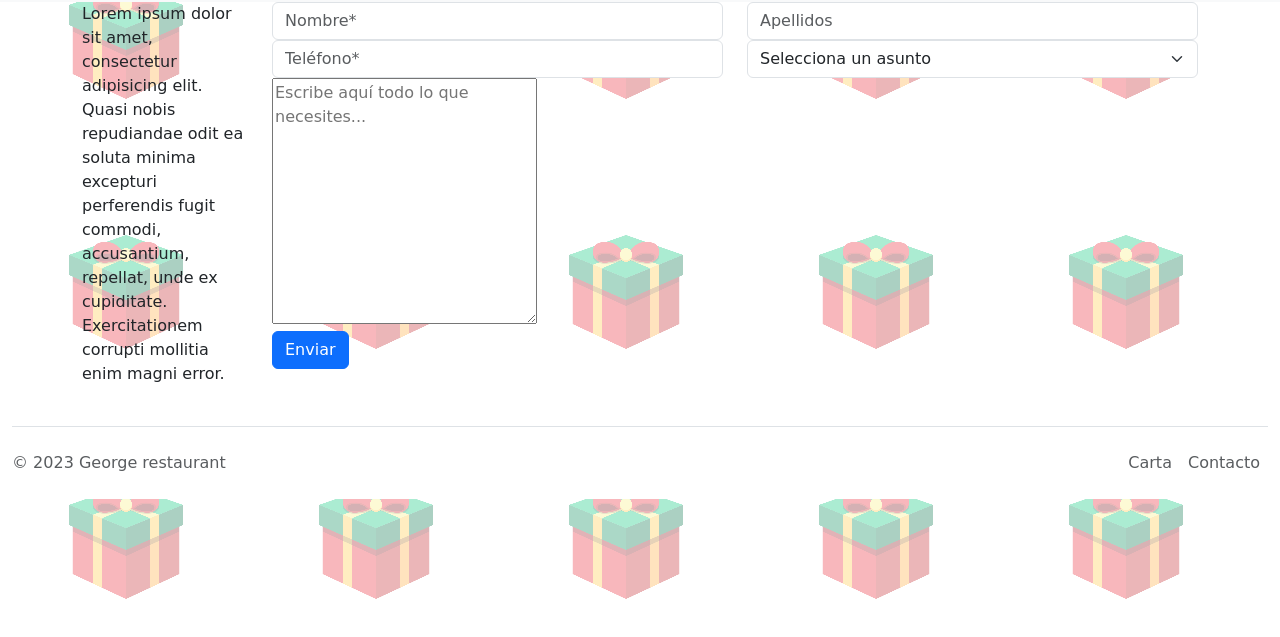
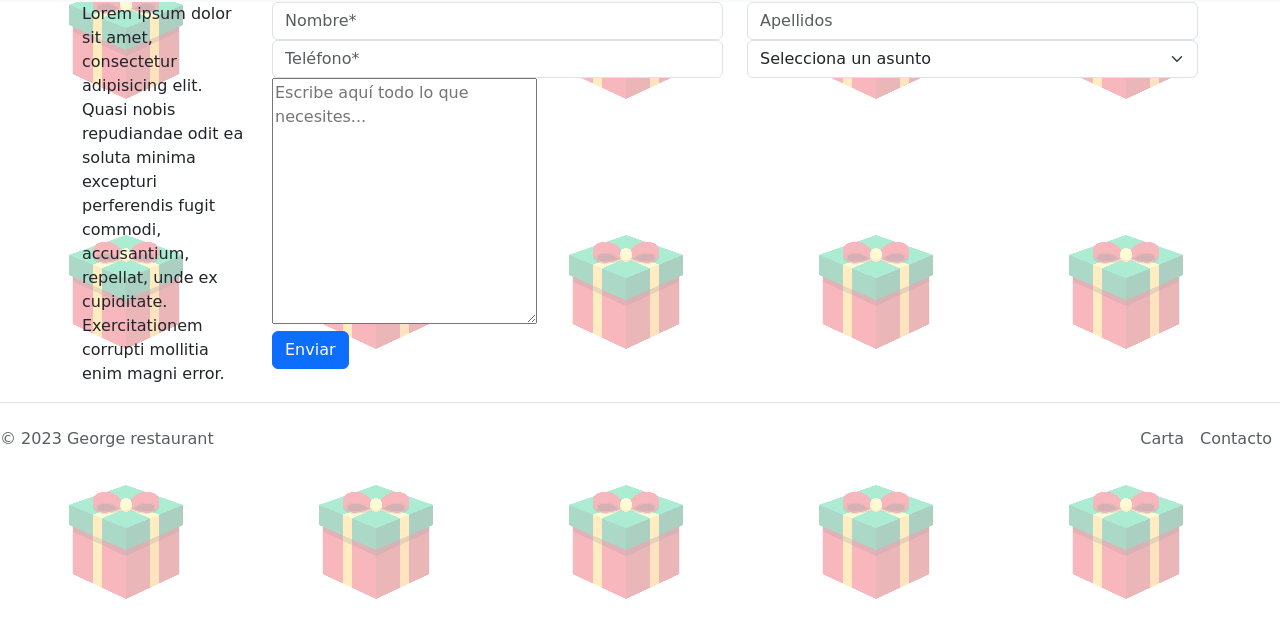
Before and after one commit to JorgeLozaDev/restaurante, a plain HTML site: page contacto.html in a window 1280 px wide. Shown: the part 83-720 px from the top of the page. Drawn offline with nearby package versions, Linux system fonts and the light colour scheme; a web font is replaced by a local one.

Commit message:
Se ajusta el footer para todas las paginas

```diff
--- a/contacto.html
+++ b/contacto.html
@@ -141,9 +141,9 @@
     </div>
 
     <!-- footer -->
-    <div class="container-fluid">
+    <div class="container-fluid p-0">
       <footer
-        class="d-flex flex-wrap justify-content-between align-items-center py-3 my-4 border-top"
+        class="d-flex flex-wrap justify-content-between align-items-center py-3 border-top"
       >
         <p class="col-md-4 mb-0 text-body-secondary">
           © 2023 George restaurant
--- a/src/css/style.css
+++ b/src/css/style.css
@@ -3,10 +3,6 @@
 
 :root {
   /* colores principales */
-  --principal_1: #ffbb5c;
-  --principal_2: #ff9b50;
-  --principal_3: #e25e3e;
-  --principal_4: #c63d2f;
   --blanco: #fff;
   /* tamaño de texto */
   --tamanio-texto: 1.25;
@@ -17,6 +13,7 @@
   --border-radius: 15px;
 }
 
+/* === GENERAL === */
 body {
   font-family: "Bellota", cursive;
   background: url(../img/fondo.png);
@@ -28,18 +25,33 @@ h4,
 h5 {
   font-weight: 700;
 }
+a {
+  text-decoration: none;
+}
 
 .logo {
   width: 3em;
 }
-a {
-  text-decoration: none;
-}
-
 video {
   width: 100%;
   height: auto;
 }
+
+.menu {
+  background-color: white;
+}
+
+.owl-nav {
+  position: absolute;
+  top: calc(100% - 50%);
+}
+
+footer {
+  background-color: white;
+}
+/* === GENERAL === */
+
+/* === HOME === */
 
 .cajaGeneral {
   box-shadow: var(--box-shadow);
@@ -63,6 +75,7 @@ video {
 .item {
   height: 100%;
 }
+
 .principal {
   background: url(../img/cabecera.jpg);
   background-size: cover;
@@ -76,6 +89,7 @@ video {
   background-repeat: no-repeat;
   background-position: center;
 }
+
 #img-carousel {
   width: 20em;
   height: 20em;
@@ -108,6 +122,7 @@ video {
   height: 10em;
 }
 
+/* PAG CARTA */
 .cabeceraCarta {
   height: 32.3em;
   background: url(../img/carta_cebecera.jpg);
@@ -123,27 +138,11 @@ video {
   z-index: 2;
 }
 
-.carne {
-  background: url(../img/carne.jpg);
-}
-
 .filaCajas {
   display: flex;
   justify-content: center;
 }
 
-.menu {
-  background-color: white;
-}
-
-.owl-nav {
-  position: absolute;
-  top: calc(100% - 50%);
-}
-
-footer {
-  background-color: white;
-}
 /* animation */
 
 .heartbeat {
@@ -151,7 +150,7 @@ footer {
   animation: heartbeat 1.5s ease-in-out infinite both;
 }
 
-/* keyframes */
+/* === keyframes === */
 
 @keyframes scrollBg {
   from {
@@ -231,7 +230,7 @@ footer {
   }
 }
 
-/* media query */
+/* === media query === */
 
 /* // X-Large devices (large desktops, less than 1400px) */
 @media (max-width: 1399.98px) {
```
Also changed, not shown: carta.html (+3 -2 lines), index.html (+4 -4 lines).
